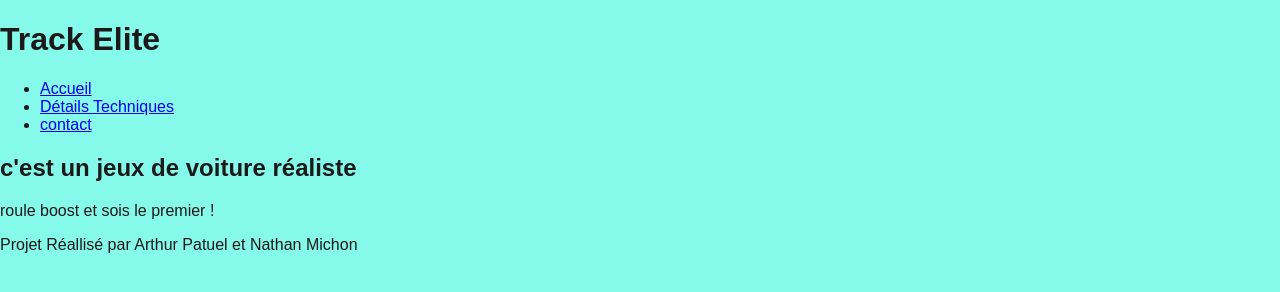
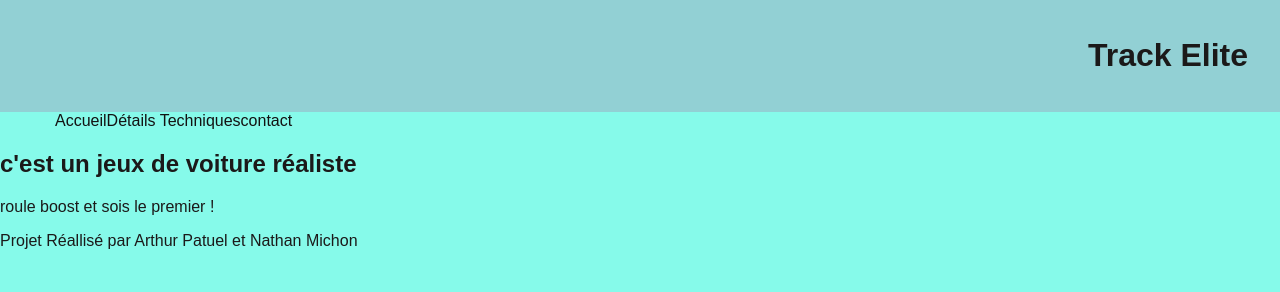
Before and after one commit to ArthurPatuel/mon-chef-doeuvre-Arthur-Patuel, a plain HTML site: page index.html in a window 1280 px wide. Drawn offline with Linux system fonts and the light colour scheme.

Commit message:
feat: Style du header et de la navigation avec Flexbox

```diff
--- a/index.html
+++ b/index.html
@@ -13,7 +13,7 @@
         <h1>Track Elite</h1>
     </header>
     <nav>
-        <ul>
+        <ul class="menu">
             <li>
                 <a href="index.html">Accueil</a>
             </li>
--- a/style.css
+++ b/style.css
@@ -9,3 +9,22 @@ body {
     max-width: 960px;
     margin: 0 auto;
 }
+
+header {
+    display: flex;
+    justify-content: flex-end;
+    align-items: center;
+    padding: 1rem 2rem;
+    background-color: rgb(146, 208, 212);
+}
+
+.menu {
+    list-style: none;
+    display: flex;
+    margin: 0 15px;
+}
+
+a {
+    text-decoration: none;
+    color: rgb(19, 18, 18);
+}
```
